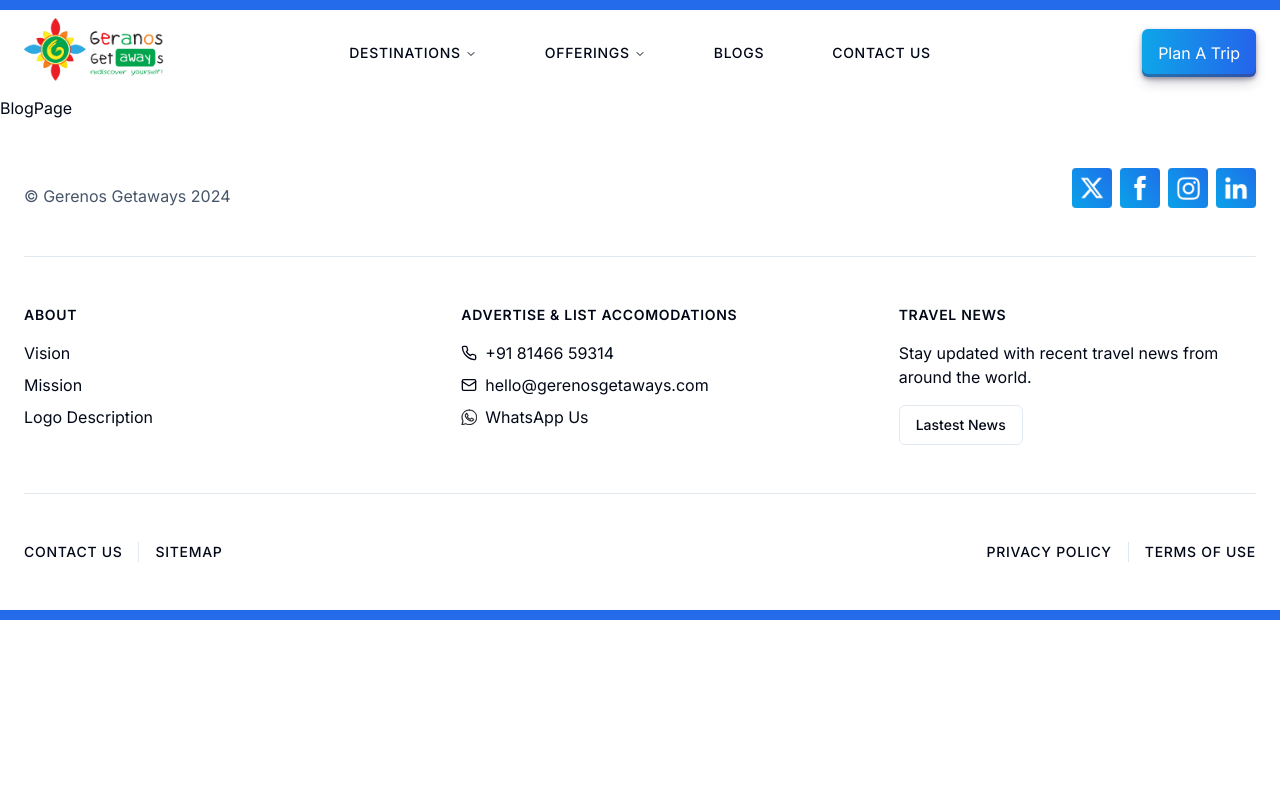
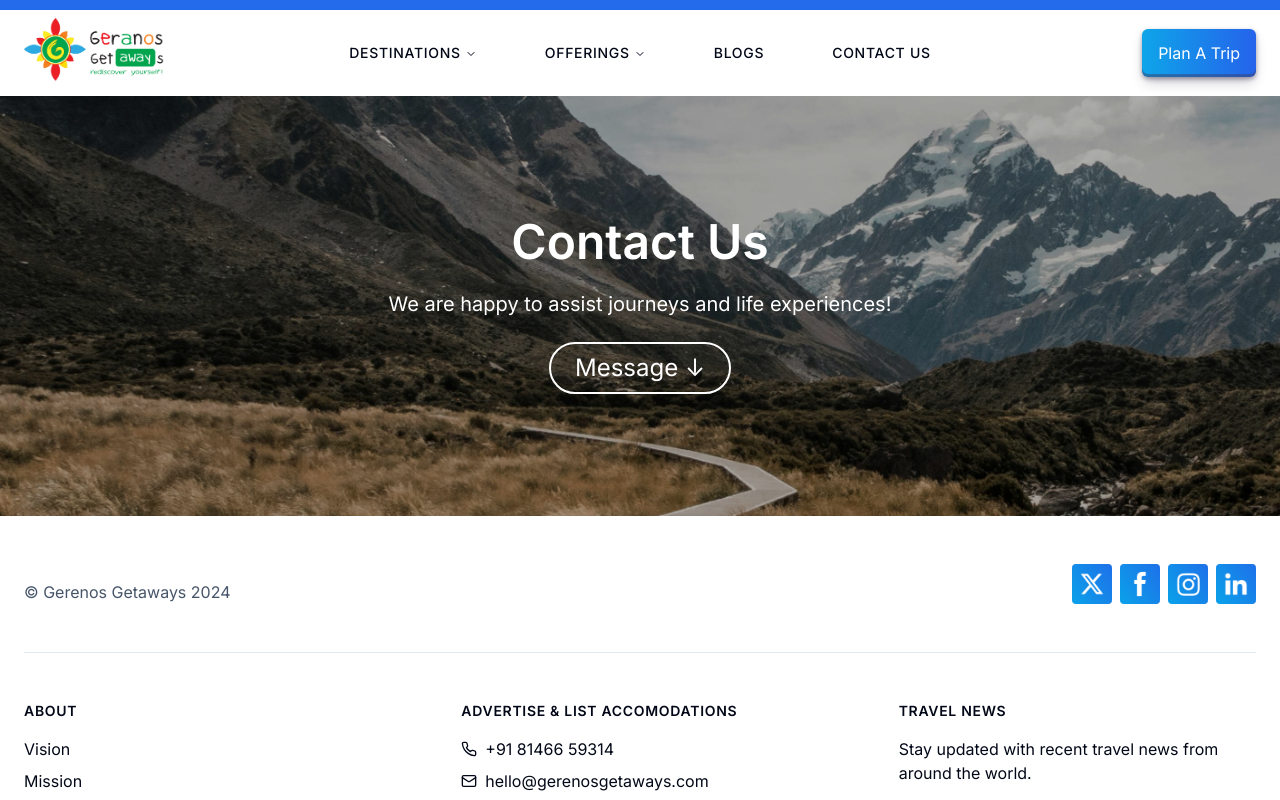
Before and after one commit to TheHypedge/geranos, a Next.js app: page /blogs in a window 1280 px wide. Shown: the top 800 px of the page. Built offline with nearby package versions, Linux system fonts and the light colour scheme.

Commit message:
changes
changes

```diff
--- a/src/app/blogs/page.tsx
+++ b/src/app/blogs/page.tsx
@@ -1,8 +1,28 @@
 import React from 'react'
+import Link from 'next/link'
+import {Button} from '@/components/ui/button'
 
 const BlogPage = () => {
   return (
-    <div>BlogPage</div>
+    <div>
+
+
+
+        <div className="bg-cover bg-[url('/global/banners/contact-3.jpg')]  min-h-[420px]  bg-slate-50">
+            <div className="bg-[rgba(0,0,0,0.3)] flex aling-middle justify-center gap-6 text-center flex-col min-h-[420px] px-4 py-12">
+            <h1 className="text-white text-5xl font-semibold">Contact Us</h1>
+            <p className="text-white text-xl">We are happy to assist journeys and life experiences!</p>
+
+            <Link href="#cstmContId" id="cstmContId" className="">
+              <Button className="max-w-min mx-auto font-normal text-2xl bg-transparent hover:bg-transparent border-2 border-white text-white p-6 rounded-full">
+                Message ↓
+              </Button>
+            </Link>
+            </div>
+        </div>
+
+
+    </div>
   )
 }
 
```
